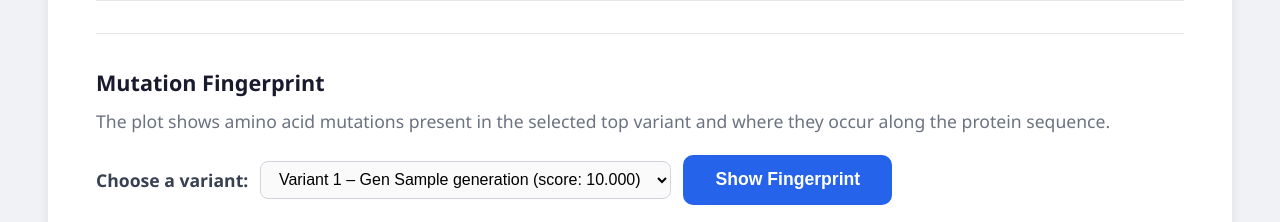
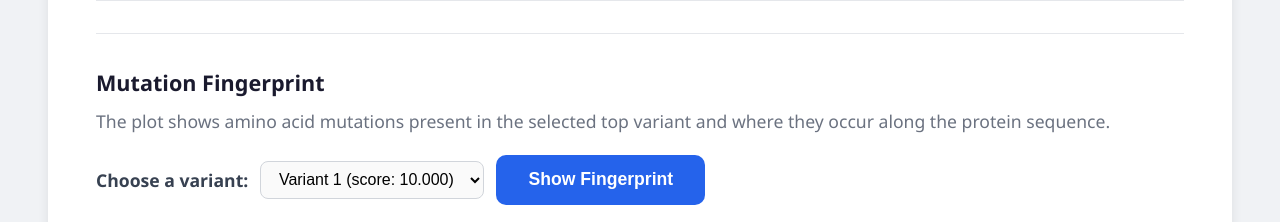
Before and after one commit to BIO727P-Sierra/Software_Development_Project, a Flask app: template app/templates/analysis/top_performers.html in a window 1280 px wide. Shown: the part 584-806 px from the top of the page. Run offline with Flask 3, Linux system fonts and the light colour scheme; the template is opened without the code that fills it: most values are stand-ins (such as "Sample title", 1, 10 or a date in 2020); some libraries are stand-ins or nearby versions.

Commit message:
Update top_performers.html

```diff
--- a/app/templates/analysis/top_performers.html
+++ b/app/templates/analysis/top_performers.html
@@ -126,7 +126,7 @@
     <select id="variant-select" style="padding:0.55rem 0.85rem; border:1.5px solid #d1d5db; border-radius:8px; font-size:1rem; background:#fafafa;">
       {% for row in rows %}
         <option value="{{ row.variant_id }}">
-          Variant {{ row.variant_id }} – Gen {{ row.generation }} (score: {{ "%.3f"|format(row.activity_score) if row.activity_score is not none else '—' }})
+          Variant {{ row.variant_id }} (score: {{ "%.3f"|format(row.activity_score) if row.activity_score is not none else '—' }})
         </option>
       {% endfor %}
     </select>
```
